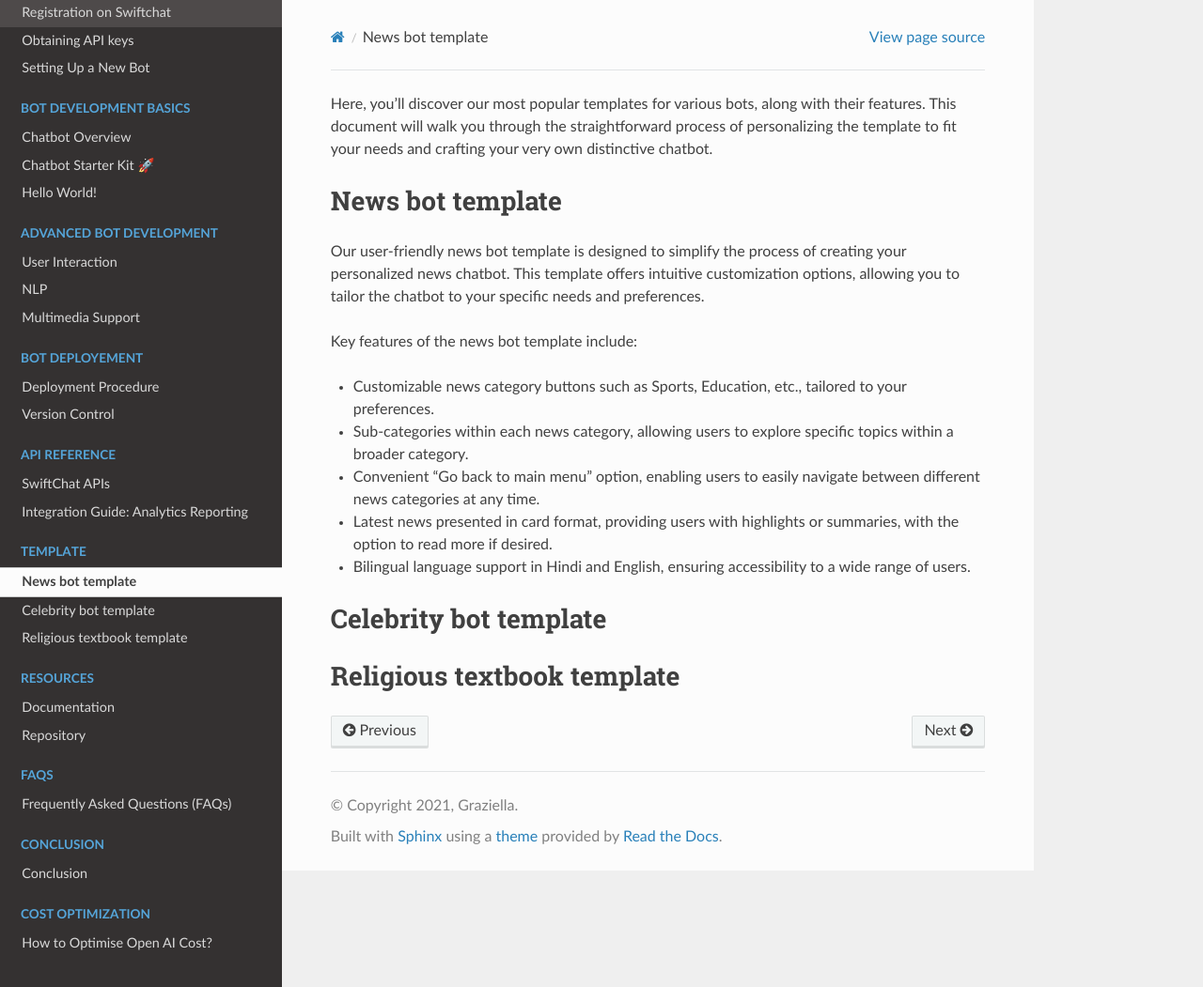
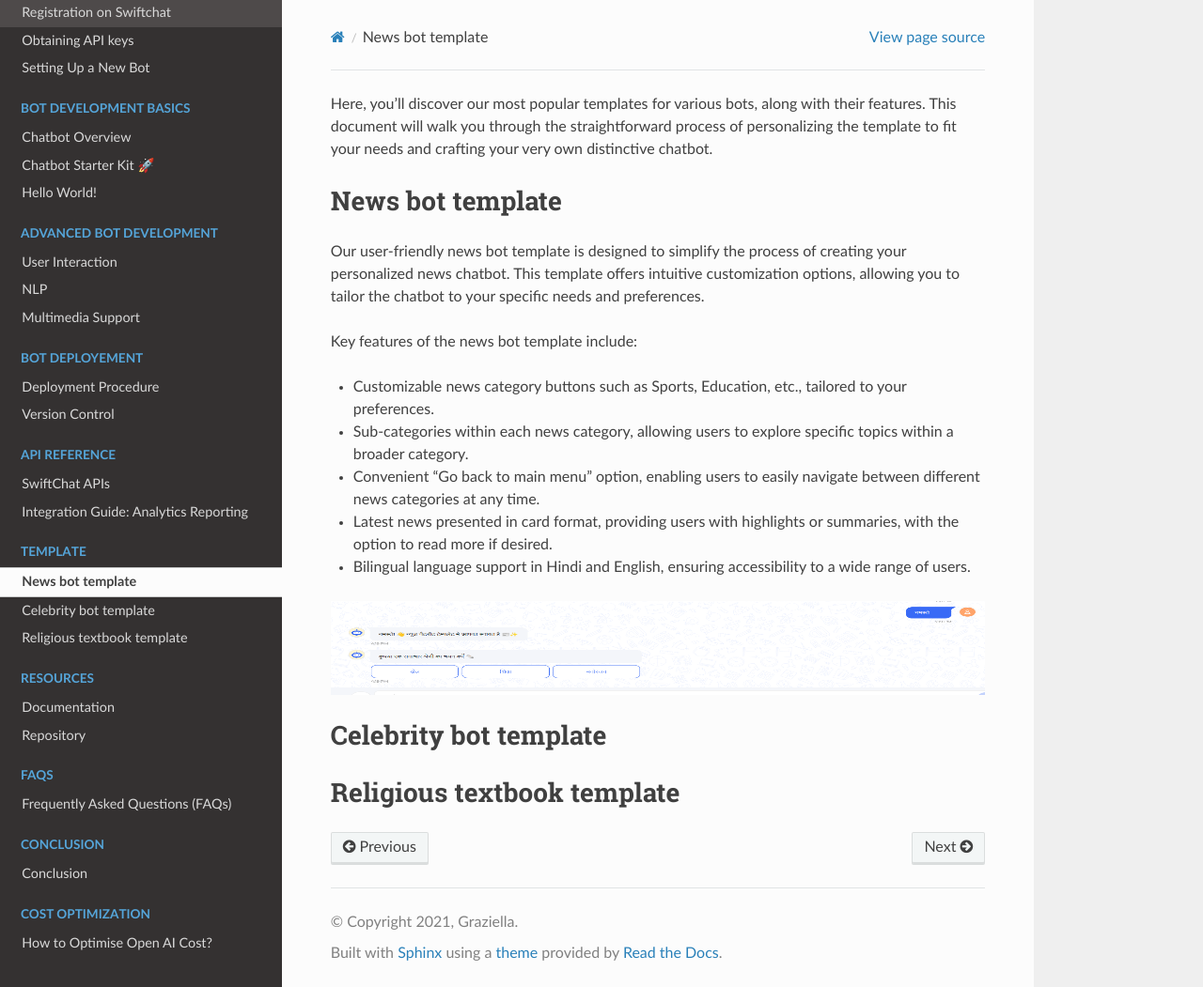
Before and after one commit to Priyanka-sharma181/Chatbot-Development-Guide, a Sphinx documentation site: the page built from docs/source/template_api.rst, in a window 1280 px wide and 1051 px high. Shown: the whole window at 94% size. Built offline with Sphinx 7.4.7 and the Read the Docs theme 2.0.0, drawn with Linux system fonts in a browser that asks for light colours.

Commit message:
templates

```diff
--- a/docs/source/template_api.rst
+++ b/docs/source/template_api.rst
@@ -14,6 +14,17 @@ Key features of the news bot template include:
 - Bilingual language support in Hindi and English, ensuring accessibility to a wide range of users.
 
 
+.. image:: ../images/template_images/news_bot_welcome.png
+        :alt: Deployment Structure
+        :width: 1000
+        :height: 100
+        :align: left
+
+
+--------------------------------
+
+
+
 Celebrity bot template
 =========================
 
```
Also changed, not shown: docs/images/template_images/news_bot_welcome.png (added).
